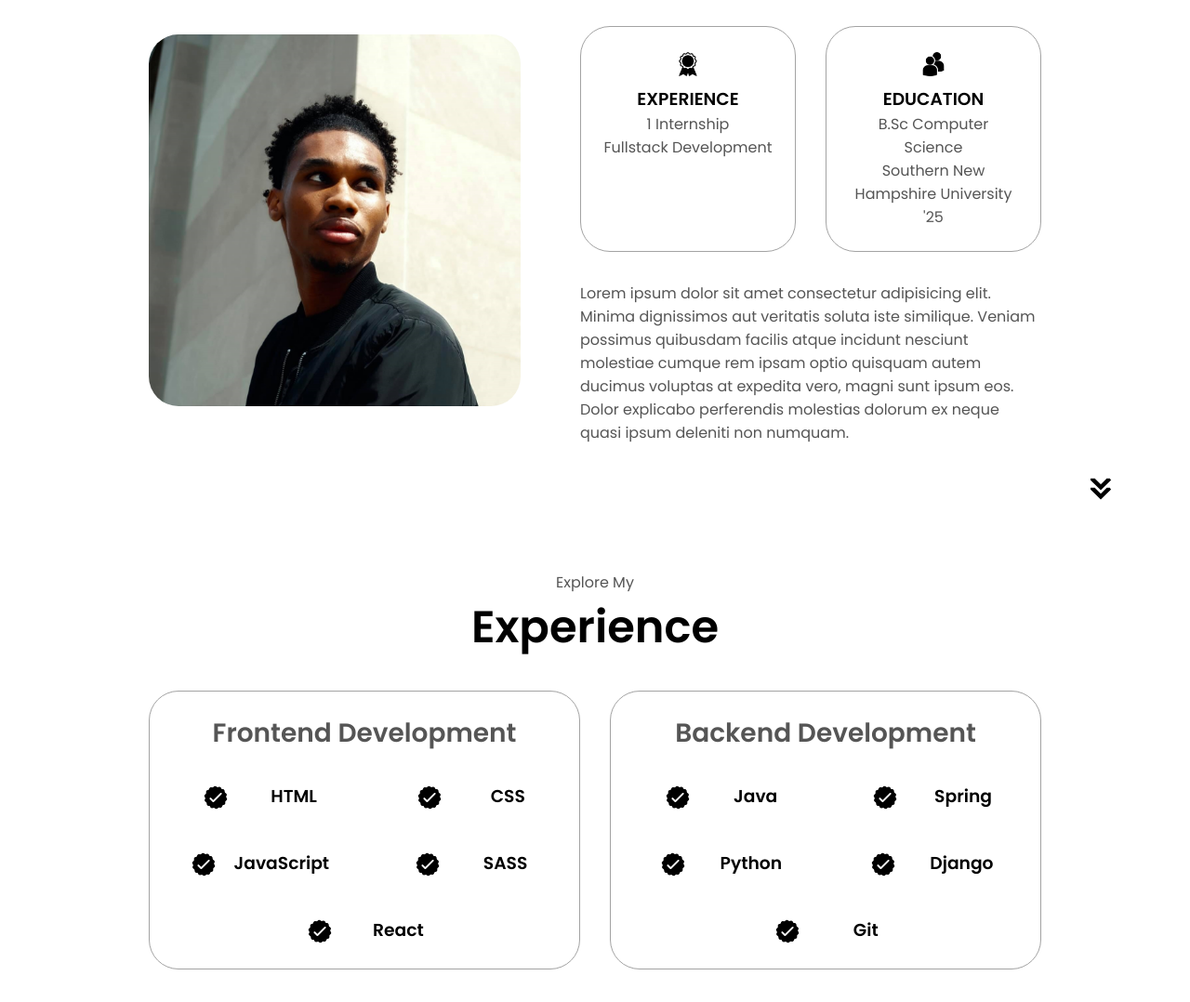
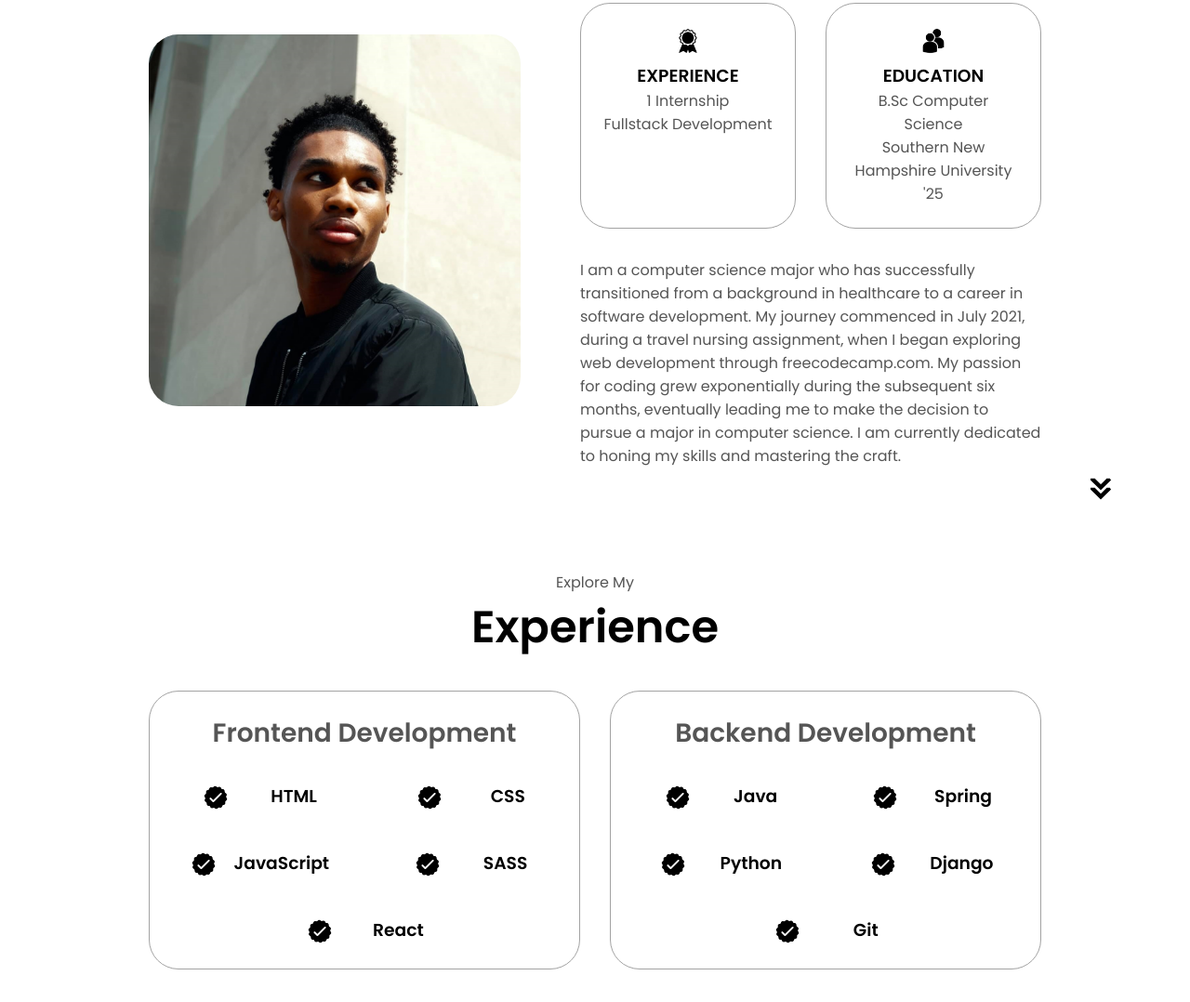
Before and after one commit to mevans97/portfolio-folder, a plain HTML site: page index.html in a window 1280 px wide. Shown: the part 1082-2160 px from the top of the page at 93% size. Drawn offline with Linux system fonts and the light colour scheme.

Commit message:
added about me text

```diff
--- a/index.html
+++ b/index.html
@@ -83,8 +83,7 @@
                 </div>
                 <div class="text-container">
                     <p>
-                        Lorem ipsum dolor sit amet consectetur adipisicing elit. Minima dignissimos aut veritatis soluta iste similique. Veniam possimus quibusdam facilis atque incidunt nesciunt molestiae cumque rem ipsam optio quisquam autem ducimus voluptas at expedita vero, magni sunt ipsum eos. Dolor explicabo perferendis molestias dolorum ex neque quasi ipsum deleniti non numquam.
-                    </p>
+                        I am a computer science major who has successfully transitioned from a background in healthcare to a career in software development. My journey commenced in July 2021, during a travel nursing assignment, when I began exploring web development through freecodecamp.com. My passion for coding grew exponentially during the subsequent six months, eventually leading me to make the decision to pursue a major in computer science. I am currently dedicated to honing my skills and mastering the craft.
                 </div>
             </div>
         </div>
```
